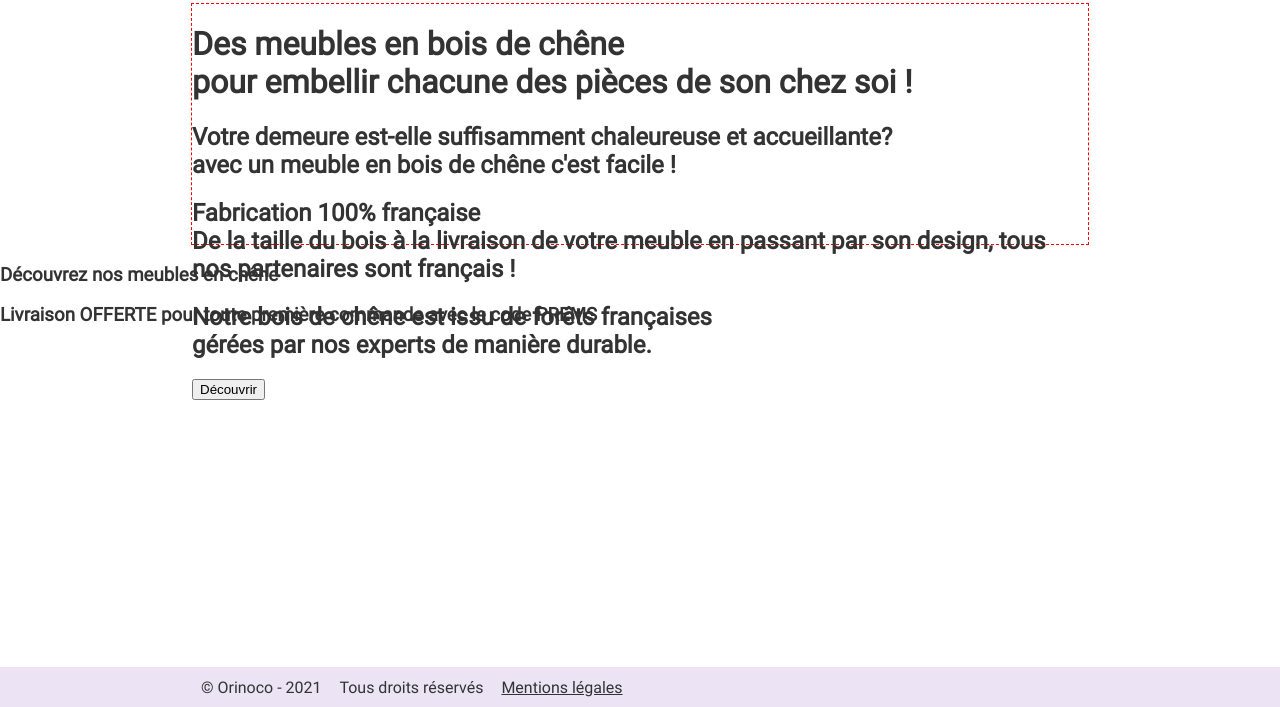
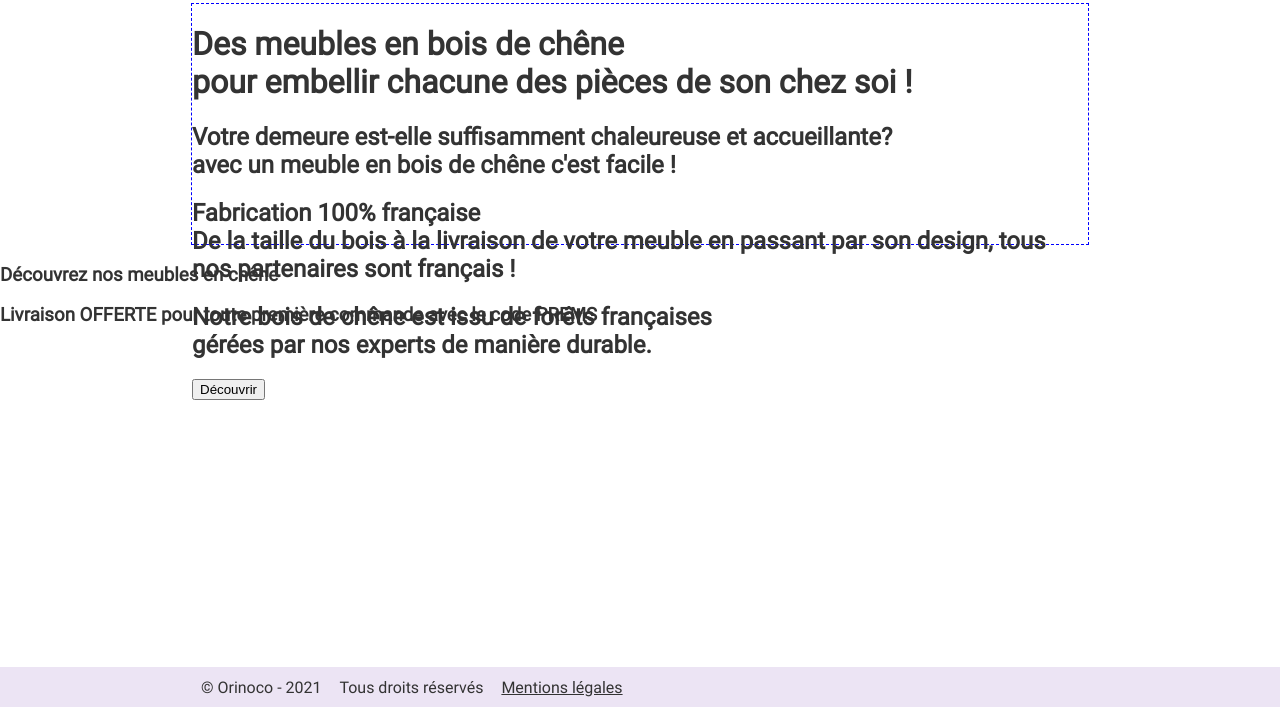
Before and after one commit to LKurdi292/LoraKurdi_5_09022021, a website: page front/pages/index.html in a window 1280 px wide. Shown: the part 93-800 px from the top of the page. Drawn offline with Linux system fonts and the light colour scheme.

```diff
--- a/front/css/sass/pages/home.scss
+++ b/front/css/sass/pages/home.scss
@@ -5,5 +5,5 @@
 	width: 70%;
 	margin: 0 auto;
 	height: 30vh;
-	border: 1px dashed red;
+	border: 1px dashed blue;
 }
```
Also changed, not shown: css/style.css (deleted), front/css/style.css, style.css (deleted), 2 other files.
